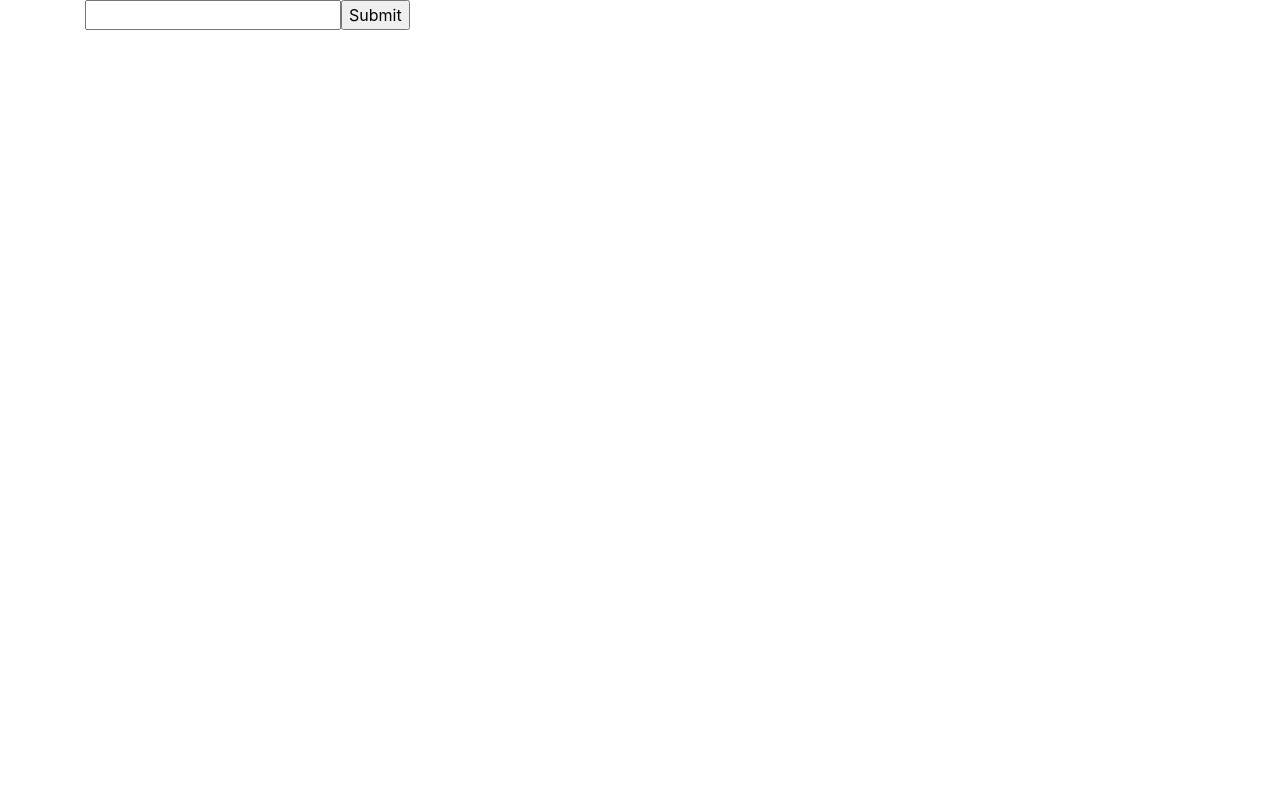
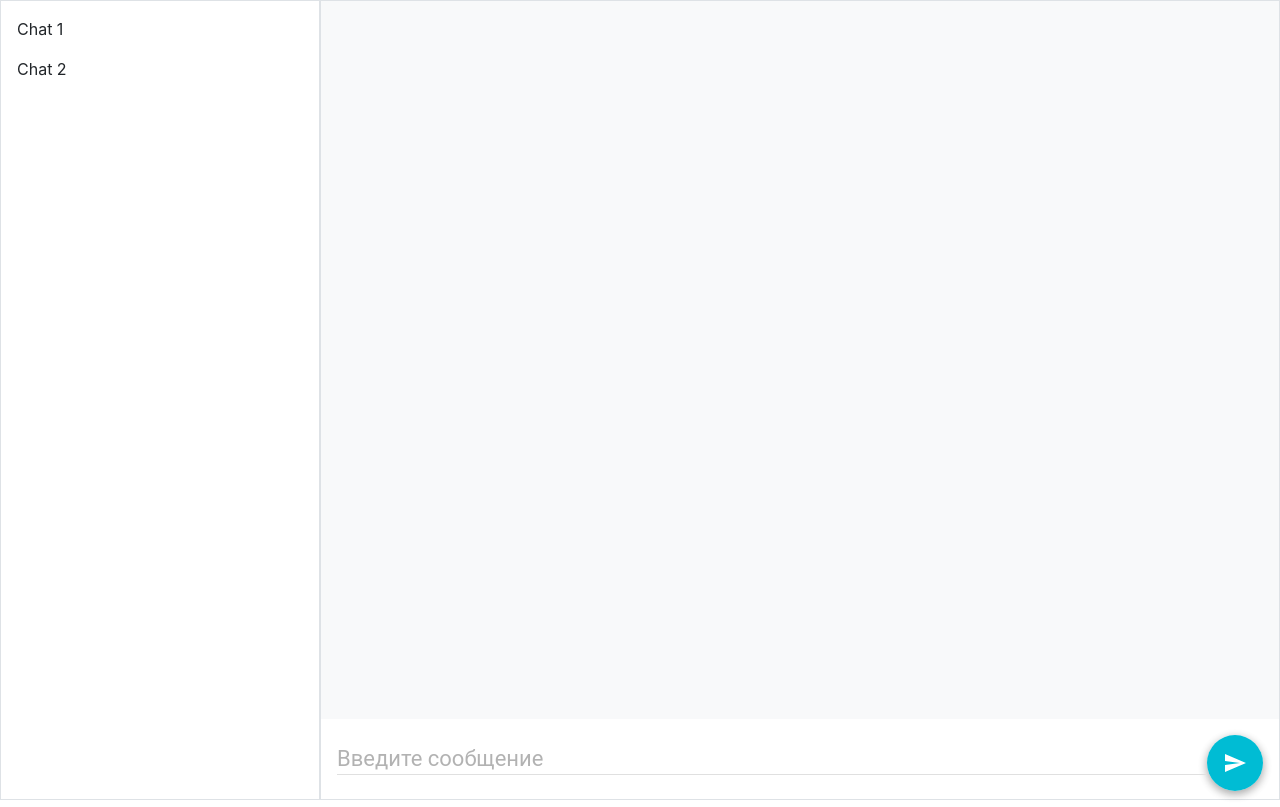
Before and after one commit to stasya0903/MessagerWithReact, a React app: page / in a window 1280 px wide. Built offline with nearby package versions, Linux system fonts and the light colour scheme.

Commit message:
adjusted layout and basic design

```diff
--- a/package.json
+++ b/package.json
@@ -5,7 +5,7 @@
   "main": "index.js",
   "scripts": {
     "start": "webpack --mode development",
-    "server": "webpack-dev-server --watch"
+    "server": "webpack-dev-server"
   },
   "repository": {
     "type": "git",
@@ -26,6 +26,7 @@
     "babel-loader": "^8.1.0",
     "bootstrap": "^4.5.0",
     "jquery": "^3.5.1",
+    "material-ui": "^0.20.2",
     "popper.js": "^1.16.1",
     "react": "^16.13.1",
     "react-dom": "^16.13.1",
@@ -33,6 +34,7 @@
     "webpack-dev-server": "^3.11.0"
   },
   "devDependencies": {
+    "@material-ui/core": "^4.11.0",
     "css-loader": "^4.0.0",
     "html-webpack-plugin": "^4.3.0",
     "mini-css-extract-plugin": "^0.9.0",
--- a/src/App.js
+++ b/src/App.js
@@ -1,13 +1,17 @@
 import React from 'react';
-import Messenger from "./Components/Messenger.js"
+import Messenger from "./Components/Messenger.js";
+import Header from "./components/Header";
+import MuiThemeProvider from 'material-ui/styles/MuiThemeProvider';
+import ChatList from "./components/ChatList";
+import Layout from "./components/Layout";
 
 
 function App() {
-  return (
-    <div className="container">
-        <Messenger className="m-3"/>
-    </div>
-  );
+    return (
+        <MuiThemeProvider>
+           <Layout/>
+        </MuiThemeProvider>
+    );
 }
 
 export default App;
--- a/src/components/AddMessage.js
+++ b/src/components/AddMessage.js
@@ -1,4 +1,6 @@
 import React, {Component} from 'react';
+import {TextField, FloatingActionButton} from 'material-ui';
+import SendIcon from 'material-ui/svg-icons/content/send';
 
 export default class AddMessage extends Component {
     constructor(props) {
@@ -17,24 +19,26 @@ export default class AddMessage extends Component {
         e.preventDefault();
     }
 
-    handleKeyUp(event) {
-        if (event.keyCode === 13) this.props.onSubmit();
-    }
 
 
     render() {
         let newMessage = this.props.newMessage;
         return (
-            <div>
-                <form onSubmit={this.handleSubmit}>
-                    <input type="text"
-                           value={newMessage}
-                           onChange={this.handleChange}
-                           onKeyUp={event => {
-                               this.handleKeyUp(event)
-                           }}
-                           />
-                    <input type="submit"/>
+            <div >
+                <form onSubmit={this.handleSubmit} className="d-flex w-100 p-3">
+                    <TextField
+                        name="input"
+                        fullWidth={true}
+                        hintText="Введите сообщение"
+                        style={{fontSize: '22px'}}
+                        value={newMessage}
+                        onChange={this.handleChange}
+                    />
+                    <FloatingActionButton
+                        type="submit">
+                        <SendIcon />
+                    </FloatingActionButton>
+
                 </form>
             </div>
         );
--- /dev/null
+++ b/src/components/ChatList.js
@@ -0,0 +1,22 @@
+import { List, ListItem } from '@material-ui/core';
+import React, { Component } from 'react';
+
+export default class ChatList extends Component {
+    render() {
+        return (
+            <List>
+
+                    <ListItem
+                        button = { true }
+                    >Chat 1</ListItem>
+
+
+
+                    <ListItem
+                        button = { true }
+                    >Chat 2</ListItem>
+
+            </List>
+        )
+    }
+}
--- /dev/null
+++ b/src/components/Header.js
@@ -0,0 +1,11 @@
+import React, { Component } from 'react';
+
+export default class Header extends Component {
+    render() {
+        return (
+            <div className="w-100 text-center bg-light">
+
+            </div>
+        )
+    }
+}
--- /dev/null
+++ b/src/components/Layout.js
@@ -0,0 +1,22 @@
+import Header from "./Header";
+import ChatList from "./ChatList";
+import Messenger from "./Messenger";
+import React, { Component } from 'react';
+
+export default class Layout extends Component {
+    render(){
+        return (
+            <div className="h-100">
+                <Header/>
+                <div className="d-flex w-100 justify-content-between h-100">
+                    <div className="w-25 border">
+                        <ChatList/>
+                    </div>
+                    <div className="w-75 border">
+                        <Messenger className="m-3"/>
+                    </div>
+                </div>
+            </div>
+        )
+    }
+}
--- a/src/components/MessageComponent.js
+++ b/src/components/MessageComponent.js
@@ -1,10 +1,20 @@
 import React, {Component} from 'react';
+import {TextField, FloatingActionButton} from 'material-ui';
+import SendIcon from 'material-ui/svg-icons/content/send';
 
 
-export default class MessageComponent extends Component{
+export default class MessageComponent extends Component {
     render() {
         return (
-            <div className="message">{this.props.user} : {this.props.text}</div>
+            <div className="alert alert-primary rounded m-2 pt-2 pr-2 pb-3 pl-3 font-22"
+                 style={{
+                     alignSelf: this.props.user === 'bot' ?
+                         'flex-start' : 'flex-end'
+                 }}
+            > {this.props.text}
+                <div className="text-info font-14"
+                >{this.props.user}</div>
+            </div>
         );
     }
 }
--- a/src/components/Messenger.js
+++ b/src/components/Messenger.js
@@ -18,7 +18,7 @@ export default class Messenger extends Component {
         let msgBefore = [...prevState.messages];
         let msgAfter = [...this.state.messages];
 
-        if(msgAfter.length > 0 && msgBefore.length < msgAfter.length && msgAfter.pop().user !== "bot"){
+        if (msgAfter.length > 0 && msgBefore.length < msgAfter.length && msgAfter.pop().user !== "bot") {
 
             setTimeout(() =>
                     this.setState({
@@ -36,14 +36,14 @@ export default class Messenger extends Component {
 
     onSubmitNewMessage() {
         this.setState({
-            messages: [...this.state.messages , { user: this.state.user, text: this.state.newMessage}],
+            messages: [...this.state.messages, {user: this.state.user, text: this.state.newMessage}],
             newMessage: ""
         });
 
 
     }
 
-    onChangeNewMessage(newMessage){
+    onChangeNewMessage(newMessage) {
         this.setState({
             newMessage: newMessage
         })
@@ -56,8 +56,14 @@ export default class Messenger extends Component {
             return <MessageComponent text={message.text} key={message.text} user={message.user}/>
         });
         return (
-            <div className="messager">
-                {messageField}
+            <div className="h-100">
+
+                <div className="d-flex flex-column h-90">
+                    <div className="d-flex flex-column bg-light p-2 h-100 "
+                         style={{overflowY: 'scroll'}}>
+                        {messageField}
+                    </div>
+                </div>
                 <AddMessage
                     newMessage={this.state.newMessage}
                     onChange={this.onChangeNewMessage}
--- a/src/index.js
+++ b/src/index.js
@@ -9,8 +9,7 @@ import App from './App';
 
 
 ReactDOM.render(
-  <React.StrictMode>
-    <App />
-  </React.StrictMode>,
+
+    <App />,
   document.getElementById('root')
 );
--- a/src/style.css
+++ b/src/style.css
@@ -0,0 +1,15 @@
+html, body {
+    height: 100%;
+}
+#root{
+    height: 100%;
+}
+.font-22{
+    font-size: 22px;
+}
+.font-14{
+    font-size: 14px;
+}
+.h-90{
+    height: 90%!important;
+}
```
Also changed, not shown: public/index.html (line endings or trailing spaces), 2 other files (tests, documents, lock files or other folders).
